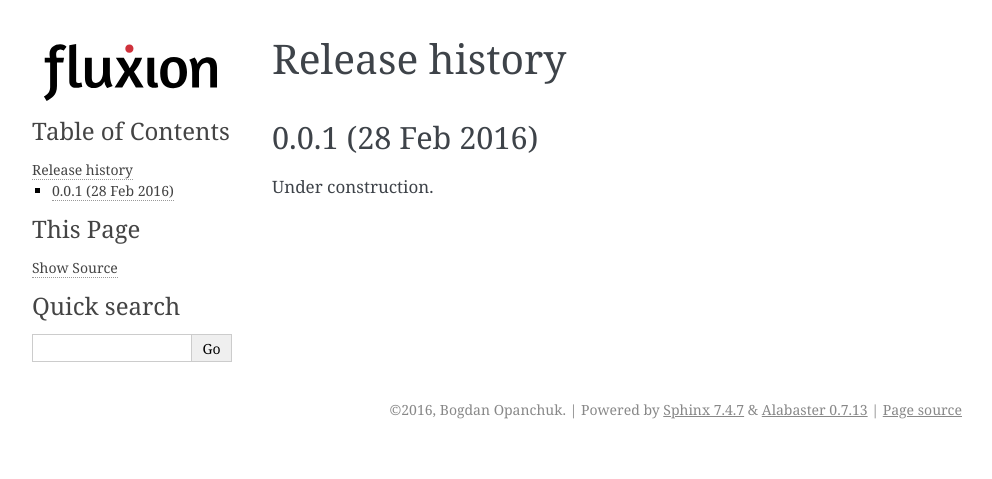
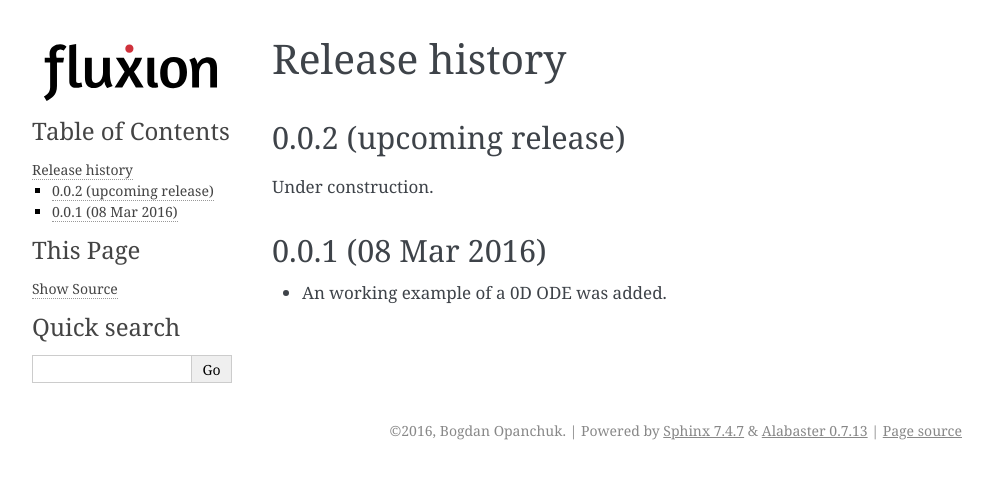
Before and after one commit to adeavins/fluxion, a Sphinx documentation site: the page built from doc/source/history.rst, in a window 1280 px wide. Shown: the top 479 px of the page, without its empty margins (148-1140 px from the left). Built offline with Sphinx 7.4.7, drawn with Linux system fonts in a browser that asks for light colours.

Commit message:
doc/history: updated

```diff
--- a/doc/source/history.rst
+++ b/doc/source/history.rst
@@ -2,7 +2,14 @@
 Release history
 ***************
 
-0.0.1 (28 Feb 2016)
+
+0.0.2 (upcoming release)
+========================
+
+Under construction.
+
+
+0.0.1 (08 Mar 2016)
 ===================
 
-Under construction.
+* An working example of a 0D ODE was added.
```
Also changed, not shown: 1 other file.
